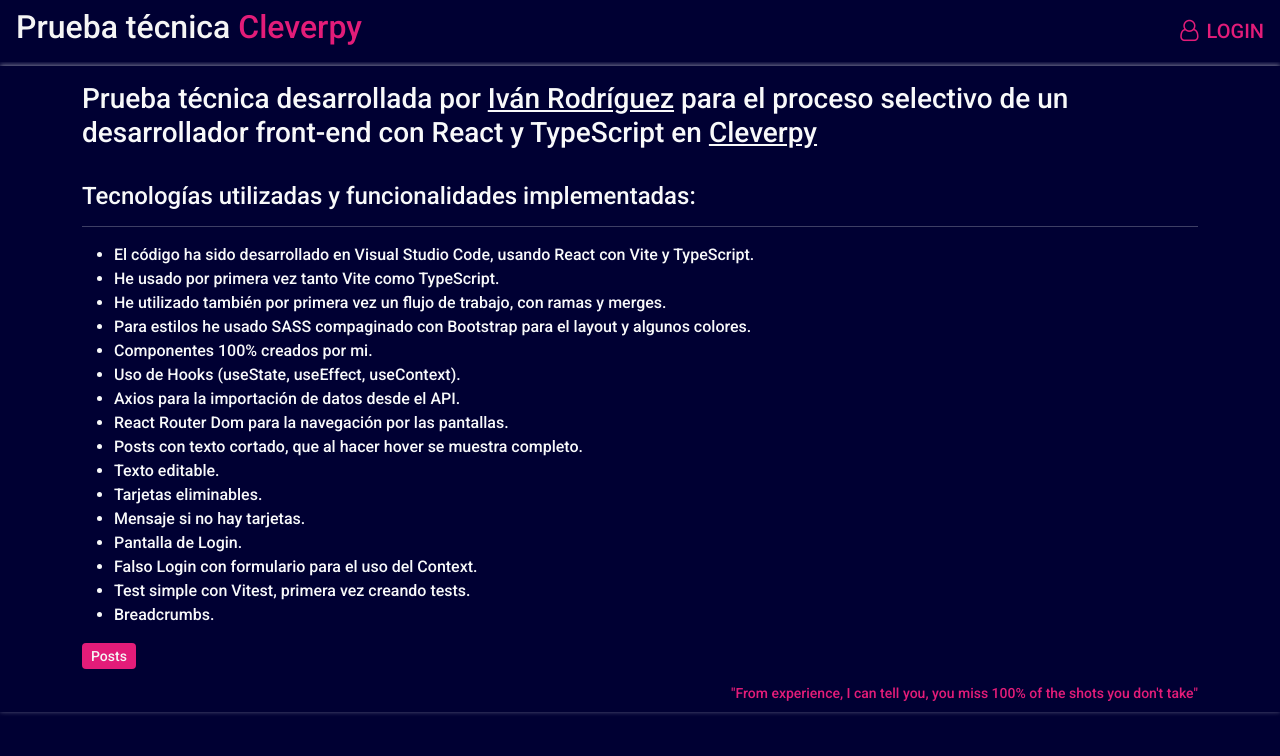
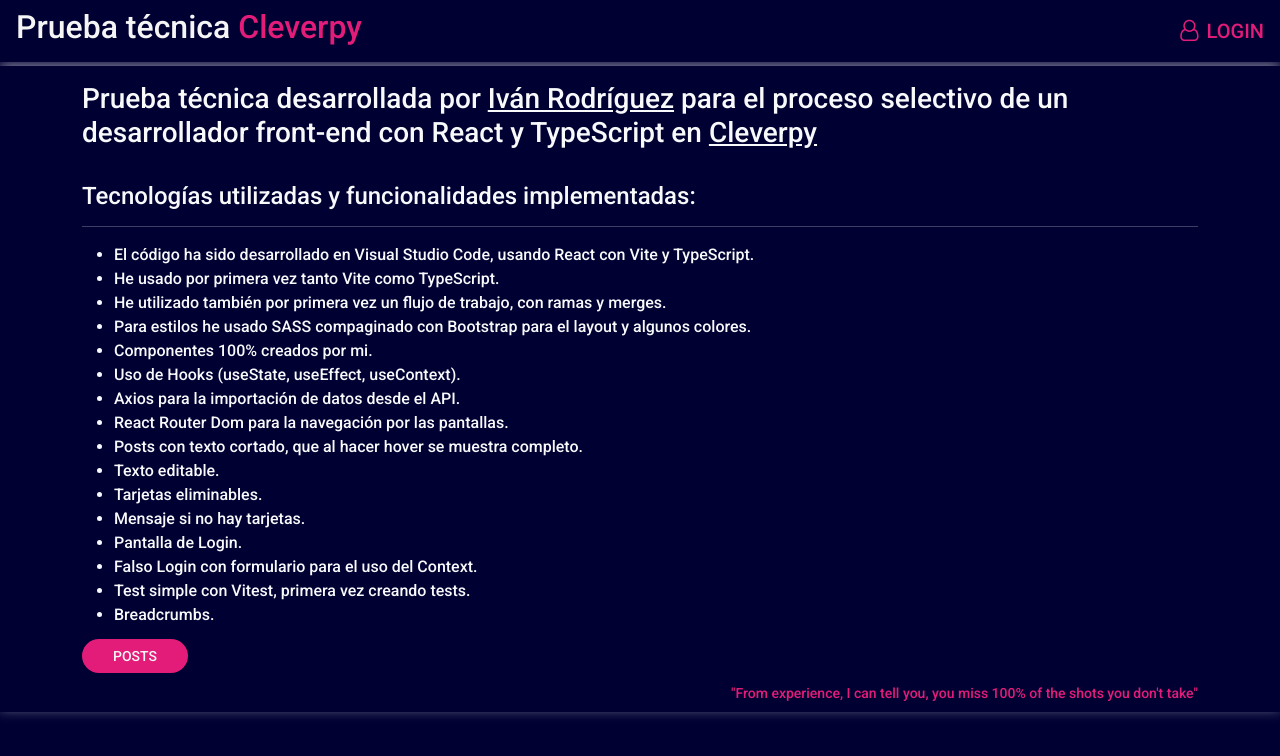
Before and after one commit to areantbd/frontend-cleverpy, a React (Vite) app in the folder frontend-cleverpy/: page / in a window 1280 px wide. Shown: the top 756 px of the page. Built offline with nearby package versions, Linux system fonts and the light colour scheme.

Commit message:
some minor changes

```diff
--- a/frontend-cleverpy/src/sass/base/_settings.scss
+++ b/frontend-cleverpy/src/sass/base/_settings.scss
@@ -19,7 +19,7 @@
   z-index: 1;
   font-family: $Roboto;
   .nav-shadow{
-    box-shadow: 0px -1px 5px 0px rgba(255,255,255,0.49);
+    box-shadow: 0px -3px 12px 0px rgba(255,255,255,0.49);
 
   }
 }
@@ -35,6 +35,8 @@
 .button {
   background-color: $secondary;
   color: $white;
+  border-radius: 20px;
+  padding: 8px 30px ;
 }
 
 .breadcrumbs{
--- a/frontend-cleverpy/src/sass/components/_postCard.scss
+++ b/frontend-cleverpy/src/sass/components/_postCard.scss
@@ -18,6 +18,9 @@
     color: $secondary;
   }
 }
+.posts-container{
+  padding: 0;
+}
 
 .post-card-container{
   position: relative
--- a/frontend-cleverpy/src/screens/LoginScreen.tsx
+++ b/frontend-cleverpy/src/screens/LoginScreen.tsx
@@ -15,13 +15,15 @@
 
 function Login() {
   const [type, setType] = React.useState("password")
+  const [username, setUsername] = React.useState("")
+  const [password, setPassword] = React.useState("")
   const navigate = useNavigate()
   const user = React.useContext(UserContext) as User
-  let username = ""
-  let password = ""
+
 
   function setUserAndGoToPosts(): void {
     user.logIn({username: username, password: password})
+    console.log(username)
     navigate('/posts')
   }
 
@@ -35,13 +37,13 @@
         <form onSubmit={() => setUserAndGoToPosts()} className="d-flex flex-column gap-2">
           <div className="input-group">
             <span className="input-group-text span border border-0 text-light"><i className="fa fa-user fa-fw"></i></span>
-            <input type="text" onChange={() => {username = event?.target?.value}} placeholder="username" id="username" className="form-control"/>
+            <input type="text" onChange={() => {setUsername(event?.target?.value)}} placeholder="username" id="username" className="form-control"/>
           </div><div className="input-group">
             <span className="input-group-text span border border-0 text-light"><i className="fa fa-key fa-fw"></i></span>
-            <input type={type} onChange={() => {password = event?.target?.value}} placeholder="password" id="password" className="form-control"/>
+            <input type={type} onChange={() => {setPassword(event?.target?.value)}} placeholder="password" id="password" className="form-control"/>
             <span className="input-group-text span border border-0 text-light"><i className="fa fa-eye fa-fw" onClick={() => type === "password" ? setType("text") : setType("password")}></i></span>
           </div>
-          <button className="btn  mt-2 button" type="submit" >Login</button>
+          <button className="btn  mt-2 button" type="submit" >LOGIN</button>
         </form>
       </div>
     </div>
--- a/frontend-cleverpy/src/screens/MainScreen.tsx
+++ b/frontend-cleverpy/src/screens/MainScreen.tsx
@@ -26,7 +26,7 @@
           <li>Test simple con Vitest, primera vez creando tests.</li>
           <li>Breadcrumbs.</li>
         </ul>
-        <Link to={'/posts'} className="btn btn-sm d-inline button" style={{maxWidth: 200}} >Posts</Link>
+        <Link to={'/posts'} className="btn btn-sm d-inline button" style={{maxWidth: 200}} >POSTS</Link>
         <small className="d-block text-end mb-2 fw-lighter mt-3 ms-auto quote" >"From experience, I can tell you, you miss 100% of the shots you don't take"</small>
       </div>
     </div>
--- a/frontend-cleverpy/src/screens/PostsScreen.tsx
+++ b/frontend-cleverpy/src/screens/PostsScreen.tsx
@@ -1,5 +1,5 @@
 import { useEffect, useState } from "react"
-import { Card } from "../components/Card"
+import { Card } from "../components/card/Card"
 import axios from "axios"
 import { Link } from "react-router-dom"
 
@@ -31,7 +31,7 @@
         <Link to={'/'} className="text-decoration-none breadcrumbs"><li>Home <i className="fa fa-arrow-right"></i></li></Link>
         <li className="text-secondary">Posts</li>
       </ul>
-      <div className="container d-flex gap-3 flex-wrap pt-3">
+      <div className="container d-flex gap-3 flex-wrap pt-3 posts-container">
         {posts?.map((post) => (
           <div className="post-card-container"  key={post.id} >
             <button onClick={() => handleDeletePost(post.id)} className="btn btn-sm btn-outline-danger delete-button">X</button>
```
Also changed, not shown: frontend-cleverpy/src/components/card/Card.tsx (renamed from frontend-cleverpy/src/components/Card.tsx), 1 other file (tests, documents, lock files or other folders).
